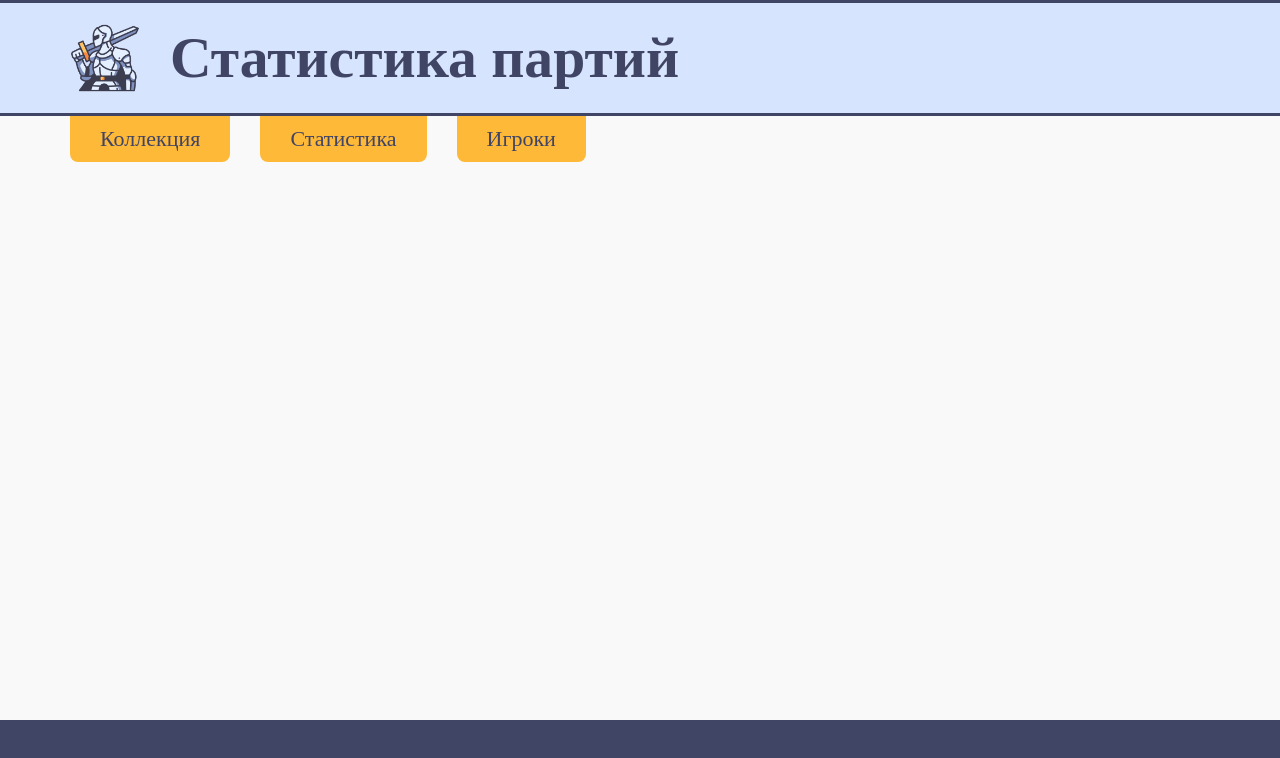
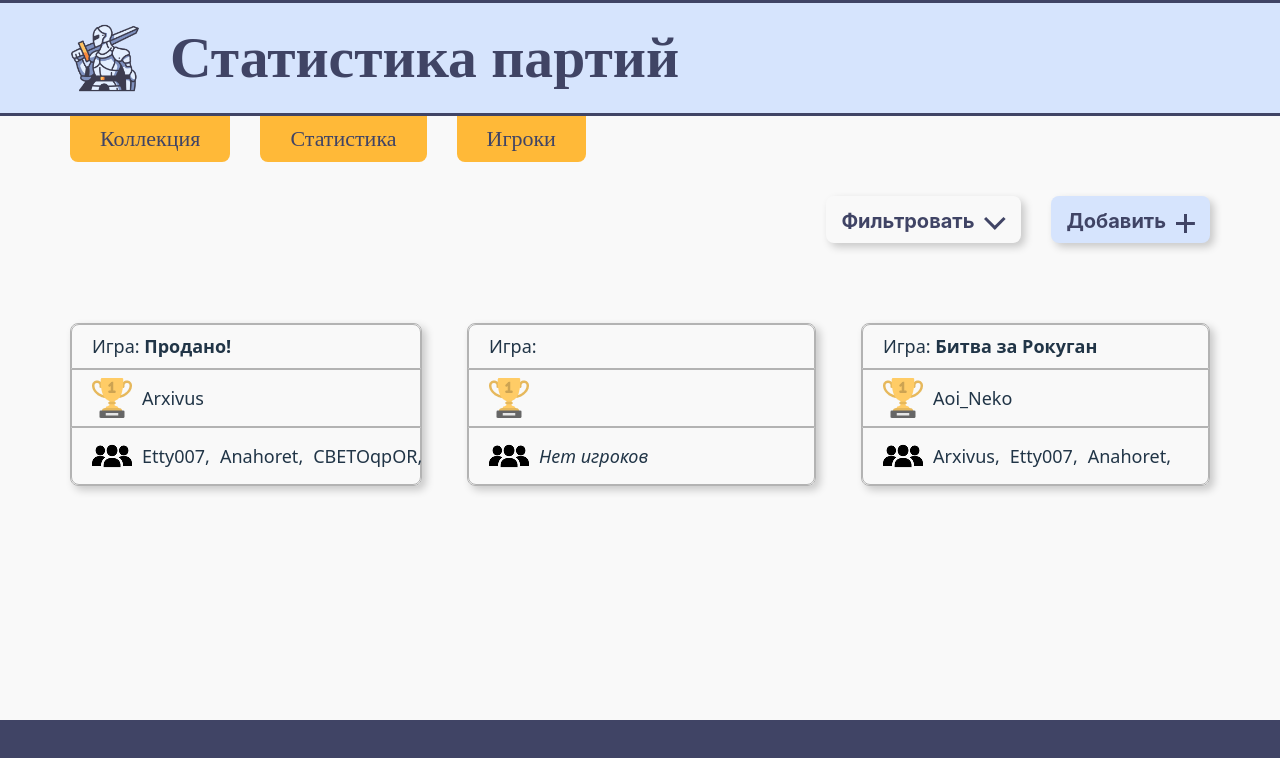
Before and after one commit to Arxivus/OurBoardGames-ReactProject, a React (Vite) app: page /stats in a window 1280 px wide. Shown: the top 758 px of the page. Built offline with nearby package versions, Linux system fonts and the light colour scheme; data requests are answered from the project's data file.

Commit message:
Add Matches objects and form for them

```diff
--- a/db.json
+++ b/db.json
@@ -211,5 +211,30 @@
       "id": "476e",
       "name": "Aoi_Neko"
     }
+  ],
+  "matches": [
+    {
+      "gameName": "Продано!",
+      "winnerName": "Arxivus",
+      "playersNames": [
+        "Etty007",
+        "Anahoret",
+        "CBETOqpOR"
+      ]
+    },
+    {
+      "id": "4bd4",
+      "name": null
+    },
+    {
+      "id": "da92",
+      "gameName": "Битва за Рокуган",
+      "winnerName": "Aoi_Neko",
+      "playersNames": [
+        "Arxivus",
+        "Etty007",
+        "Anahoret"
+      ]
+    }
   ]
 }
--- a/src/components/Form/Form.tsx
+++ b/src/components/Form/Form.tsx
@@ -1,13 +1,14 @@
 import type { FormEvent } from "react";
-import type { BoardGame } from "../GameCard/GameCard";
 import axios from 'axios'
 import "./Form.css"
+import type { BoardGame } from "../GameCard/GameCard";
 import type { Player } from "../PlayersList/PlayersList";
+import type { Match } from "../MatchesList/MatchesList"
 
 export type FormProps = {
     actionType?: 'POST' | 'GET';
     postUrl: string;
-    dataType: 'BoardGame' | 'Player';
+    dataType: 'BoardGame' | 'Player' | 'Match';
     className?: string;
     buttonText: string;
     titleText: string;
@@ -24,6 +25,12 @@ function isBoardGameValid(formData: FormData) {
 }
 
 function isPlayerValid(formData: FormData) {
+    if (1 == 1) {
+        return true
+    }
+}
+
+function isMatchValid(formData: FormData) {
     if (1 == 1) {
         return true
     }
@@ -51,6 +58,16 @@ function generatePlayerObject(formData: FormData) {
     return playerData
 }
 
+function generateMatchObject(formData: FormData) {
+    const playersNames = formData.get('playersNames') as string
+    const matchData: Match = {
+        gameName: formData.get('gameName') as string,
+        winnerName: formData.get('winnerName') as string,
+        playersNames: playersNames.split(',').map(item => item.trim()),
+    }
+    return matchData
+}
+
 export const Form = ( props: FormProps) => {
 
     const handleFormSubmit = (event: FormEvent) => {
@@ -67,6 +84,11 @@ export const Form = ( props: FormProps) => {
         case 'Player':
             if (isPlayerValid(formData)) { object = generatePlayerObject(formData) }
             break;
+
+        case 'Match':
+            if (isMatchValid(formData)) { object = generateMatchObject(formData) }
+            break;
+
         }
 
         if (object != null) {
--- /dev/null
+++ b/src/components/MatchesList/MatchesList.css
@@ -0,0 +1,39 @@
+.matches-list {
+    display: flex;
+    gap: 45px;
+}
+
+.matches-list-item {
+    width: 350px;
+    display: flex;
+    flex-direction: column;
+    border-radius: 8px;
+    border: 1px solid var(--card-border-color);
+    font-size: 18px;
+}
+
+.match-game {
+    border-top-left-radius: 8px;
+    border-top-right-radius: 8px;
+}
+
+.match-winner {
+    display: flex;
+    align-items: center;
+    gap: 10px;
+}
+
+.match-players {
+    display: flex;
+    align-items: center;
+    border-bottom-left-radius: 8px;
+    border-bottom-right-radius: 8px;
+    gap: 10px;
+}
+
+.match-players,
+.match-winner,
+.match-game {
+    padding: 8px 20px;
+    border: 1px solid var(--card-border-color);
+}
--- /dev/null
+++ b/src/components/MatchesList/MatchesList.tsx
@@ -0,0 +1,33 @@
+import './MatchesList.css'
+
+export type Match = {
+    id?: string;
+    gameName: string;
+    winnerName: string;
+    playersNames: Array<string>;
+}
+
+interface MatchesListProps {
+    matches?: Array<Match>
+}
+
+export const MatchesList = (props: MatchesListProps) => {
+
+    return (<div className="matches-list">
+        {props.matches? (
+            props.matches.map(obj => (
+                <div className="matches-list-item shadow-effect" key={obj.id}>
+                    <div className="match-game">Игра: <b>{obj.gameName}</b></div>
+                    <div className="match-winner">
+                        <img src='/images/cup.png'></img>
+                        {obj.winnerName}
+                    </div>
+                    <div className="match-players">
+                        <img src='/images/group-icon.png'></img>
+                        {obj.playersNames? (obj.playersNames.map((item, index) => (<p key={index}>{item}, </p>))) : (<i>Нет игроков</i>)}
+                    </div>
+                </div>
+            ))
+        ): (<p>Партии не найдены....</p>) }
+    </div>)
+}
--- a/src/pages/Players.tsx
+++ b/src/pages/Players.tsx
@@ -38,7 +38,7 @@ function Players() {
       <div className='operation-btns container'>
               <IconButton className='shadow-effect' onClick={() => {}} text='Фильтровать' iconUrl='/images/arrow.svg'></IconButton>
               <IconButton className='shadow-effect' onClick={() => setIsOpen(true)} text='Добавить' iconUrl='/images/plus.svg'></IconButton>
-            </div>
+      </div>
       <section className='players-block container'>
         <PlayersList players={players}></PlayersList>
         { isOpen?
--- a/src/pages/Stats.tsx
+++ b/src/pages/Stats.tsx
@@ -1,18 +1,56 @@
 import './Stats.css'
 import { DropMenu } from '../components/DropMenu/DropMenu'
+import { Form } from '../components/Form/Form'
+import { ModalWindow } from '../components/ModalWindow/ModalWindow'
+import { IconButton } from '../components/IconButton/IconButton'
+import { type Match, MatchesList } from '../components/MatchesList/MatchesList'
+import { useState, useEffect } from 'react'
+import axios from 'axios'
 
 function Stats() {
+  const [isOpen, setIsOpen] = useState(false);
+  const [matches, setMatches] = useState<Match[]>()
+
+  const getMatches = () => {
+    axios.get('http://localhost:3000/matches')
+      .then(response => {
+        setMatches(response.data)
+        console.log('Партии загружены');
+      })
+      .catch(error => console.log(error.message));
+
+  }
+
+  useEffect(() => {
+    getMatches()
+  }, [])
+
+
   return (
     <>
       <header>
         <div className='container header-items'>
-          <img className='logo' src='/images/logo.png'/>
+          <img className='logo' src='/images/logo.png' />
           <h1>Статистика партий</h1>
           <DropMenu tabs={['Коллекция', 'Статистика', 'Игроки']} routsName={['/', '/stats', '/players']}></DropMenu>
         </div>
       </header>
+      <div className='operation-btns container'>
+        <IconButton className='shadow-effect' onClick={() => { }} text='Фильтровать' iconUrl='/images/arrow.svg'></IconButton>
+        <IconButton className='shadow-effect' onClick={() => setIsOpen(true)} text='Добавить' iconUrl='/images/plus.svg'></IconButton>
+      </div>
       <section className='container'>
-
+        <MatchesList matches={matches}></MatchesList>
+        {isOpen ?
+          (<ModalWindow onCloseModal={() => setIsOpen(false)}>
+            <Form titleText='Добавить партию' buttonText='Добавить' onSubmit={() => { }} onClose={() => setIsOpen(false)} onObjectsEdit={() => getMatches()}
+              dataType='Match' className='bg-form' postUrl='http://localhost:3000/matches'>
+              <input name='gameName' type="text" placeholder='Название игры' />
+              <input name='winnerName' type="text" placeholder='Победитель' />
+              <input name='playersNames' type="text" placeholder='Список игроков' />
+            </Form>
+          </ModalWindow>) : (<div></div>)
+        }
       </section>
       <footer>
       </footer>
```
Also changed, not shown: public/images/cup.png (added), public/images/group-icon.png (added).
